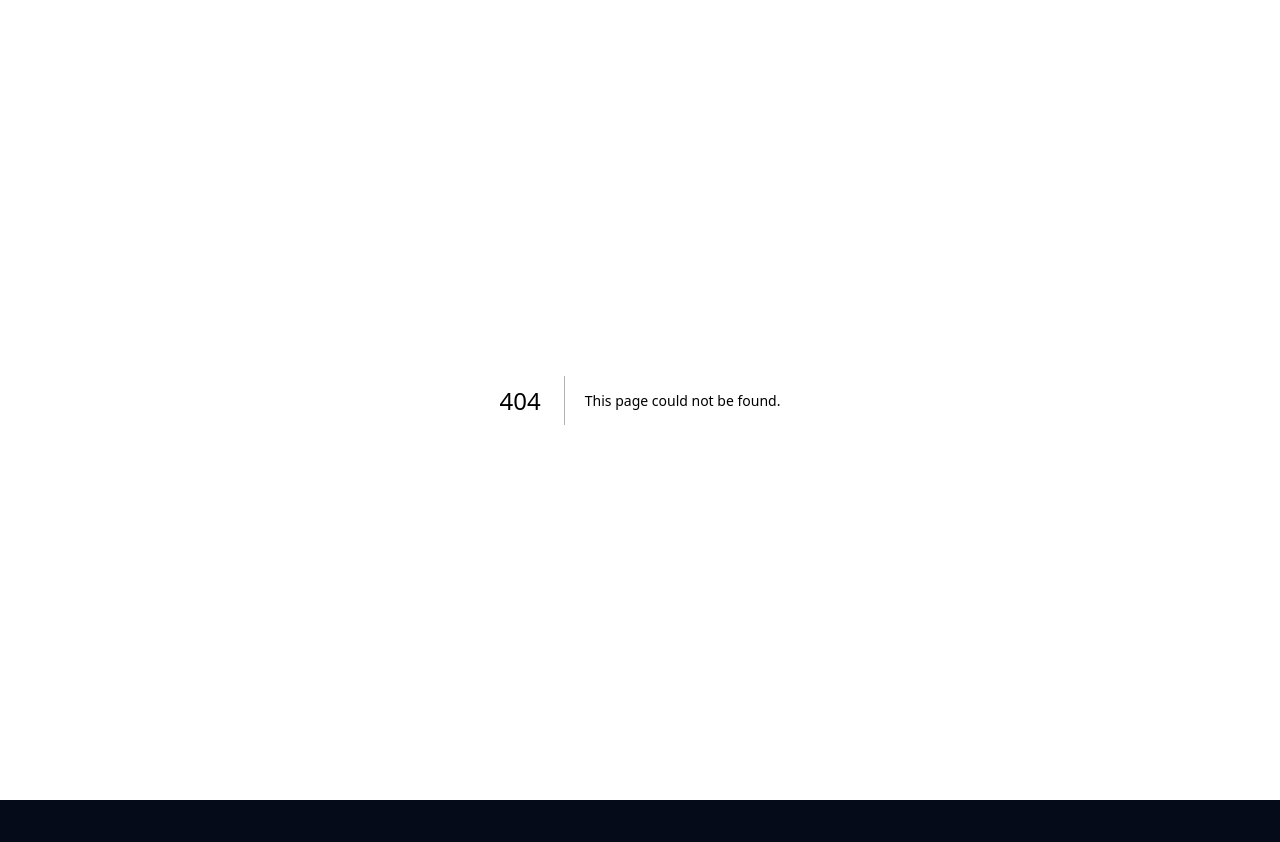
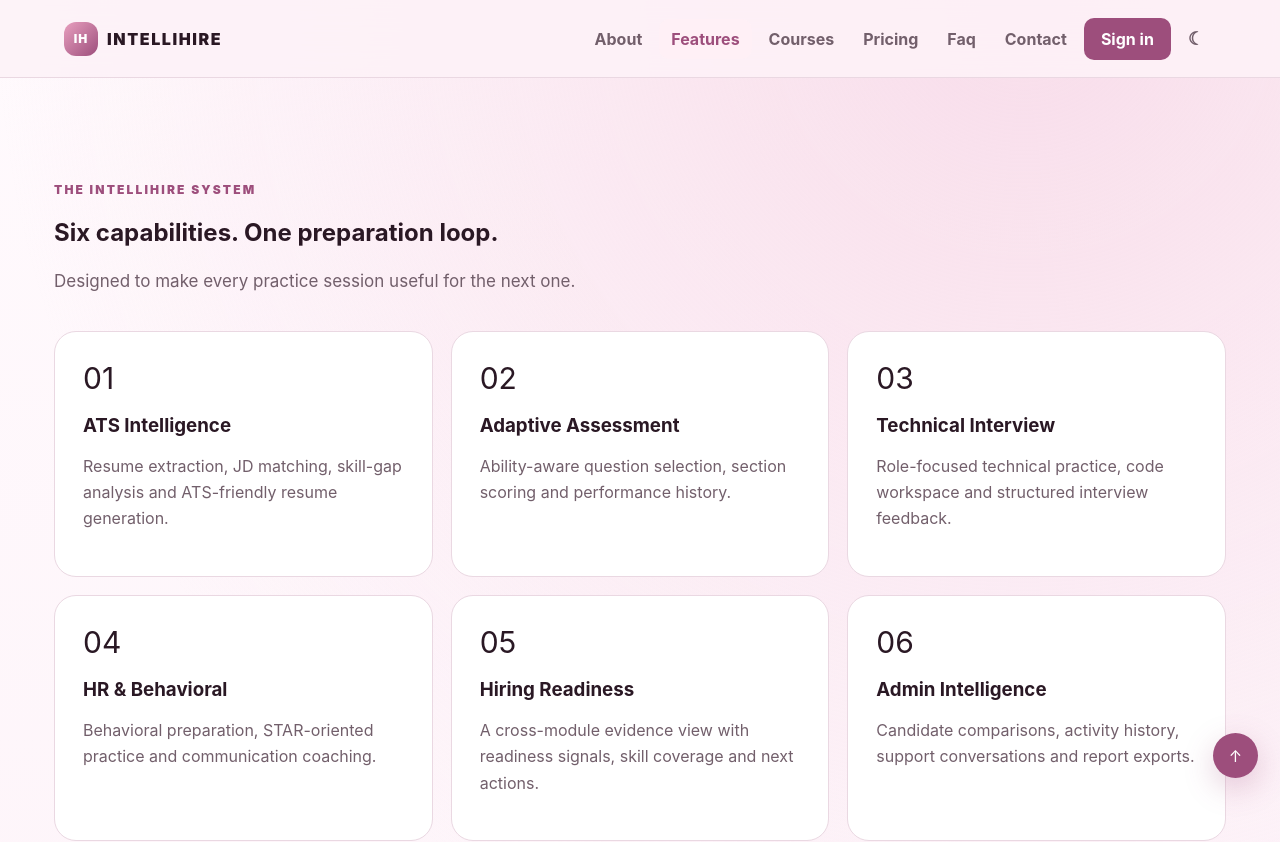
Before and after one commit to Student-Cybrarians/intellihire-v2, a Next.js app: page /features in a window 1280 px wide. Before the commit this address had no page. Shown: the top 842 px of the page. Before the commit the page ends 800 px from the top, so only its background shows below. Built offline with nearby package versions, Linux system fonts and the light colour scheme.

Commit message:
Add IntelliHire features page

```diff
--- /dev/null
+++ b/app/features/page.tsx
@@ -0,0 +1,3 @@
+import Link from 'next/link'; import MarketingShell from '../marketing/MarketingShell'; import styles from '../marketing/marketing.module.css';
+const features=[['ATS Intelligence','Resume extraction, JD matching, skill-gap analysis and ATS-friendly resume generation.'],['Adaptive Assessment','Ability-aware question selection, section scoring and performance history.'],['Technical Interview','Role-focused technical practice, code workspace and structured interview feedback.'],['HR & Behavioral','Behavioral preparation, STAR-oriented practice and communication coaching.'],['Hiring Readiness','A cross-module evidence view with readiness signals, skill coverage and next actions.'],['Admin Intelligence','Candidate comparisons, activity history, support conversations and report exports.']];
+export default function Features(){return <MarketingShell active="features"><section className={styles.section}><div className={styles.sectionHead}><span>THE INTELLIHIRE SYSTEM</span><h1>Six capabilities. One preparation loop.</h1><p>Designed to make every practice session useful for the next one.</p></div><div className={styles.cards}>{features.map((f,i)=><article className={styles.feature} key={f[0]}><span className={styles.icon}>0{i+1}</span><h3>{f[0]}</h3><p>{f[1]}</p></article>)}</div><div className={styles.actions}><Link className={styles.primary} href="/courses">See the learning path →</Link></div></section></MarketingShell>}
```
